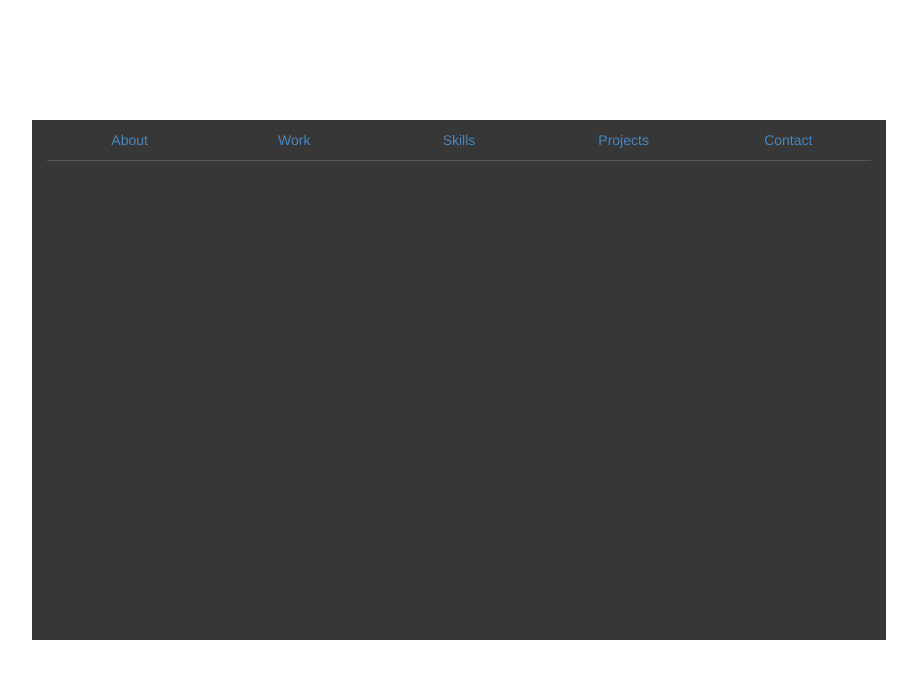
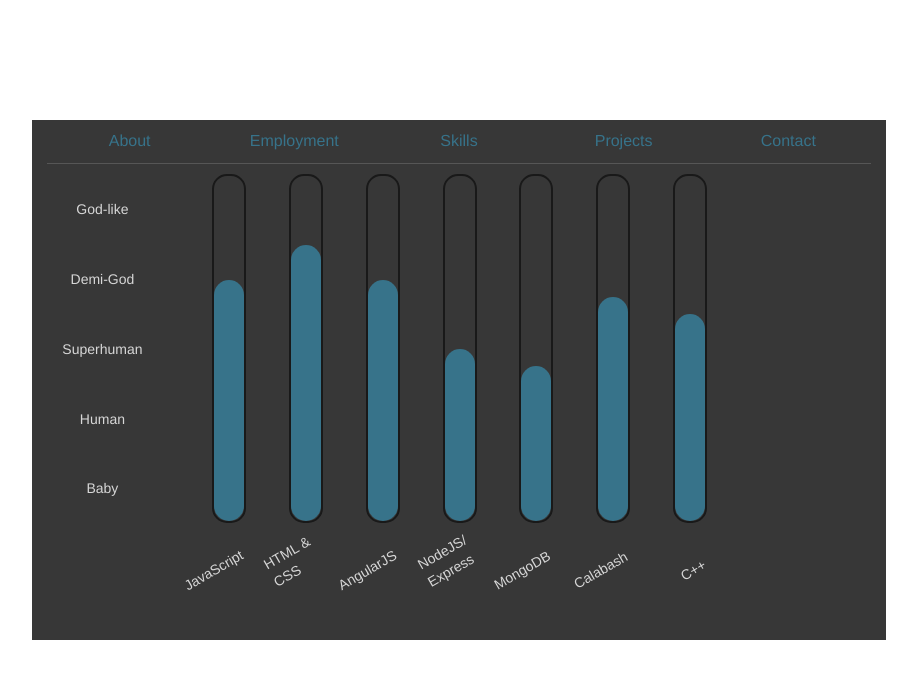
Before and after one commit to jameshuangg/Website.v2, a website: page index.html at #!/contact in a window 1280 px wide. Both pictures are taken after a click on the link "Skills". Shown: the whole page, without its empty margins (181-1098 px from the left). Drawn offline with nearby package versions, Linux system fonts and the light colour scheme; some packages are replaced by stand-ins of ours; files whose address does not match are found by name.

Commit message:
Addition of About, Employment, and Skills page

```diff
--- a/css/main.css
+++ b/css/main.css
@@ -30,6 +30,7 @@
 .navigation-item {
 	display: table-cell;
 	text-align: center;
+	font-size: 16px;
 }
 
 .nav-size {
@@ -48,6 +49,19 @@
 	color: #D3D3D3;
 }
 
+a {
+	color: #22647E;
+	font-weight: 500;
+}
+
+a:hover {
+	text-decoration: none;
+	cursor: pointer;
+}
+
+.description {
+	color: #666;
+}
 /********************************************
 	About Page CSS
 */
@@ -64,3 +78,90 @@
 	padding-right: 30px;
 	line-height: 1.6;
 }
+
+/********************************************
+	Work Page CSS
+*/
+.work-info {
+	padding-left: 30px;
+	padding-right: 0px;
+}
+
+.workcard-wrapper {
+	border: 3px solid #333;
+	padding-left: 10px;
+	padding-right: 10px;
+	padding-bottom: 20px;
+	padding-top: 20px;
+	height: 80%;
+}
+
+.work-duration {
+	border: 2px solid #22647E;
+	padding: 5px;
+	border-radius: 10px;
+	display: inline-block;
+	margin-top: 0;
+}
+
+/********************************************
+	Skills Page CSS
+*/
+.skill-info {
+	height: 75%;
+	padding-left: 30px;
+}
+.y-axis {
+	height: 100%;
+}
+
+.y-axis-legend {
+	height: 20%;
+	width: 100%;
+	vertical-align: middle;
+	text-align: center;
+}
+
+.graph-container {
+	height: 100%;
+}
+
+.graphElement-container {
+	height: 100%;
+	padding: 0;
+	margin-right: 20px;
+}
+
+.graphBar-container {
+	width: 100%;
+	height: 75%;
+}
+
+.graph {
+	height: 100%;
+	width: 60%;
+	float: right;
+	border: 2px solid black;
+	border-radius: 15px;
+	position: relative;
+}
+
+.graph-bar {
+	width: 100%;
+	background-color: #22647E;
+	border-radius: 15px;
+	position: absolute;
+	bottom: 0px;
+}
+
+.graphText-container {
+	position: relative;
+	height: 10%;
+}
+
+.graphText {
+	position: absolute;
+	bottom: -10px;
+	right: 0px;
+	transform: rotate(-30deg)
+}
--- a/index.html
+++ b/index.html
@@ -28,6 +28,10 @@
 
 			<!-- Controllers -->
 			<script type="text/javascript" src="js/controllers/mainCtrl.js"></script>
+
+			<!-- Directives -->
+			<script type="text/javascript" src="js/directives/workcard.js"></script>
+			<script type="text/javascript" src="js/directives/graphElement.js"></script>
 			<!-- End of Angular Application -->
 
     </head>
--- a/js/appConfig.js
+++ b/js/appConfig.js
@@ -10,8 +10,8 @@
 				controller: 'mainCtrl',
 				controllerAs: 'main'
 			})
-			.state('Work', {
-				url: '/work',
+			.state('Employment', {
+				url: '/employment',
 				templateUrl: '../pages/work.html',
 				controller: 'mainCtrl',
 				controllerAs: 'main'
--- a/js/controllers/mainCtrl.js
+++ b/js/controllers/mainCtrl.js
@@ -6,7 +6,7 @@
 			/**
 				Variable that stores the different page names
 			**/
-			this.pages = ['About', 'Work', 'Skills', 'Projects', 'Contact'];
+			this.pages = ['About', 'Employment', 'Skills', 'Projects', 'Contact'];
 
 			/**
 				Function that redirects to the state depending on the button clicked
@@ -18,6 +18,47 @@
 				$state.go(this.pages[index]);
 			};
 
+			this.workcard = [
+				{
+					title: "nanoPay",
+					position: "QA Engineer",
+					duration: "Jan 2017 - Apr 2017",
+					description: "Developed modular automation scripts that met the testing needs for the business and made future implementation easy. Took initiative and became an impactful role in web development."
+				}
+			];
+
+			this.skillLevels = ['God-like', 'Demi-God', 'Superhuman', 'Human', 'Baby'];
+
+			this.skills = [
+				{
+					name: 'JavaScript',
+					level: '70%'
+				},
+				{
+					name: 'HTML & CSS',
+					level: '80%'
+				},
+				{
+					name: 'AngularJS',
+					level: '70%'
+				},
+				{
+					name: 'NodeJS/ Express',
+					level: '50%'
+				},
+				{
+					name: 'MongoDB',
+					level: '45%'
+				},
+				{
+					name: 'Calabash',
+					level: '65%'
+				},
+				{
+					name: 'C++',
+					level: '60%'
+				}
+			]
 		}
 
 	]);
--- /dev/null
+++ b/js/directives/graphElement.js
@@ -0,0 +1,8 @@
+(function() {
+	angular.module("myWebsite").directive('graphelement', function() {
+		return {
+			restrict: 'E',
+			templateUrl: '/pages/graphelement.html'
+		};
+	});
+})();
--- /dev/null
+++ b/js/directives/workcard.js
@@ -0,0 +1,8 @@
+(function() {
+	angular.module("myWebsite").directive('workcard', function() {
+		return {
+			restrict: 'E',
+			templateUrl: '/pages/workcard.html'
+		};
+	});
+})();
--- /dev/null
+++ b/pages/graphelement.html
@@ -0,0 +1,10 @@
+<div class="col-sm-1 graphElement-container">
+	<div class="graphBar-container">
+		<div class="graph">
+			<div class="graph-bar" style="height: {{skill.level}};"></div>
+		</div>
+	</div>
+	<div class="graphText-container">
+		<span class="graphText">{{skill.name}}</span>
+	</div>
+</div>
--- a/pages/skills.html
+++ b/pages/skills.html
@@ -0,0 +1,16 @@
+<!-- Work Experience Content -->
+<div class="section row">
+
+	<div class="col-sm-2 skill-info">
+		<table class="y-axis">
+			<tr class="y-axis-legend" ng-repeat="skillLevel in main.skillLevels">
+				<td ng-bind="skillLevel"></td>
+			</tr>
+		</table>
+	</div>
+
+	<div class="col-sm-10 graph-container">
+		<graphelement ng-repeat="skill in main.skills"></graphelement>
+	</div>
+
+</div>
```
Also changed, not shown: pages/work.html (+9 -25 lines), pages/workcard.html (added, +9 -0 lines), 1 other file.
